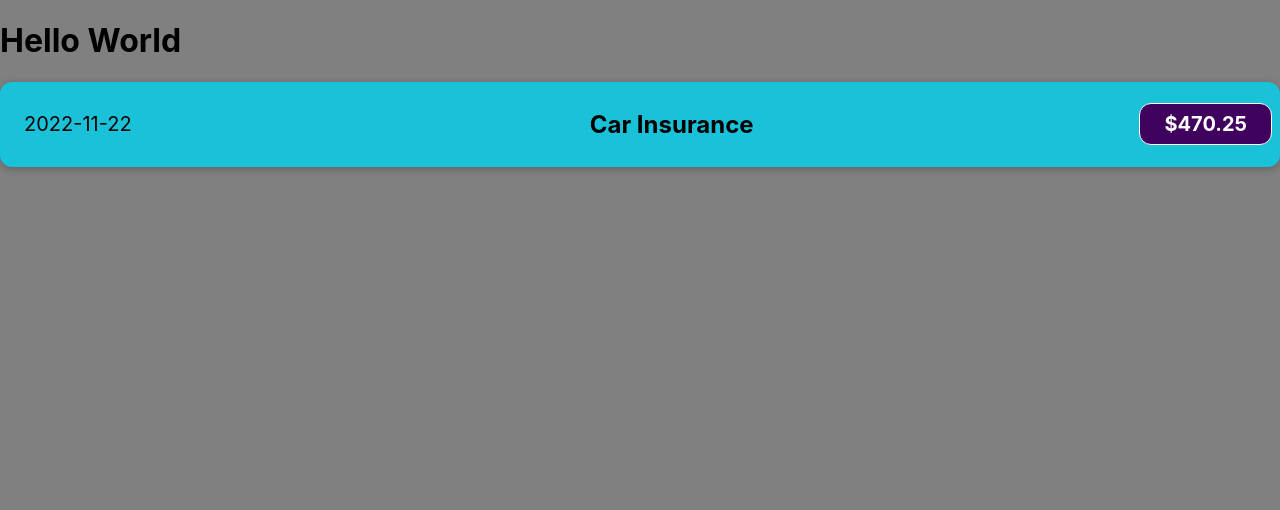
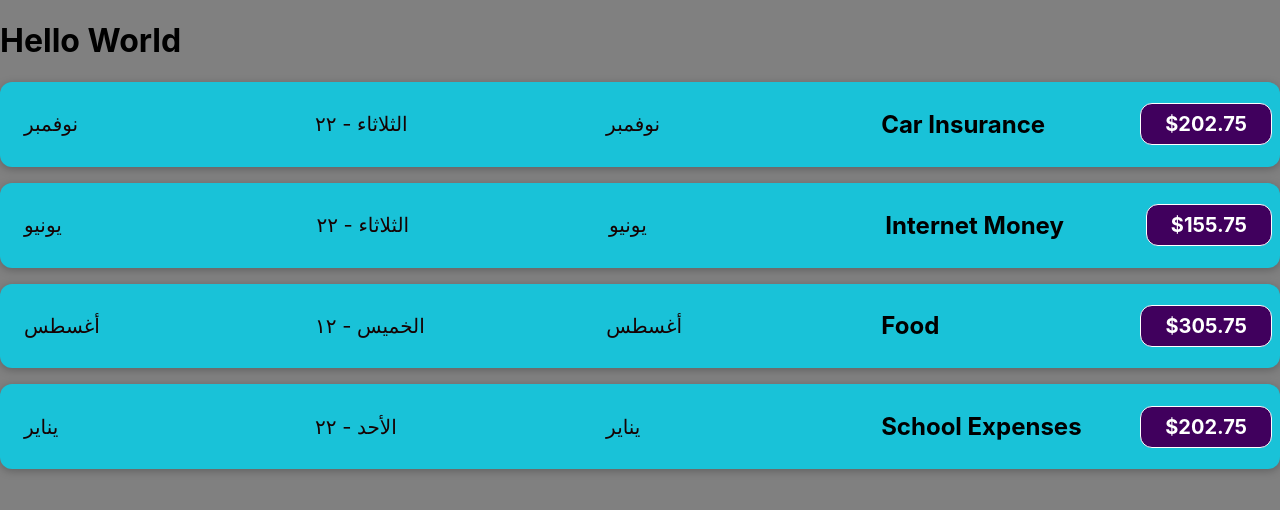
Before and after one commit to Ezz-Ashraf/Expense-tracker, a React (Create React App) app: page / in a window 1280 px wide. Shown: the top 510 px of the page. Built offline with nearby package versions, Linux system fonts and the light colour scheme.

Commit message:
Dynamic data added

```diff
--- a/src/App.js
+++ b/src/App.js
@@ -1,10 +1,39 @@
 import ExpenseItem from './components/ExpenseItem'
 
 function App() {
+  const expenses = [
+    {
+      id:'e1',
+      date:new Date(2022,10,22),
+      description:'Car Insurance',
+      price:202.75
+    },
+    {
+      id:'e2',
+      date:new Date(2021,5,22),
+      description:'Internet Money',
+      price:155.75
+    },
+    {
+      id:'e3',
+      date:new Date(2021,7,12),
+      description:'Food',
+      price:305.75
+    },
+    {
+      id:'e4',
+      date:new Date(2023,0,22),
+      description:'School Expenses',
+      price:202.75
+    }
+  ]
   return (
     <div>
  <h1>Hello World</h1>
- <ExpenseItem></ExpenseItem>
+ <ExpenseItem date = {expenses[0].date} id={expenses[0].id}description ={expenses[0].description} price ={expenses[0].price}></ExpenseItem>
+ <ExpenseItem date =  {expenses[1].date} id= {expenses[1].id} description = {expenses[1].description} price = {expenses[1].price}></ExpenseItem>
+ <ExpenseItem  date = {expenses[2].date} id ={expenses[2].id} description = {expenses[2].description} price = {expenses[2].price}></ExpenseItem>
+ <ExpenseItem  date ={expenses[3].date} id = {expenses[3].id} description = {expenses[3].description} price = {expenses[3].price}></ExpenseItem>
   </div>
   );
 }
--- a/src/components/ExpenseItem.js
+++ b/src/components/ExpenseItem.js
@@ -1,11 +1,15 @@
 import './ExpenseItem.css'
 
-function ExpenseItem() {
-    const itemDate = new Date(2022,10,22)
-    const itemDescription = 'Car Insurance'
-    const price = 470.25
+function ExpenseItem(props) {
+    const month = props.date.toLocaleString('ar-EG',{month:'long'})
+    const dayOfWeek = props.date.toLocaleString('ar-EG',{weekday:'long'})
+    const dayOfMonth = props.date.toLocaleString('ar-EG',{day:'numeric'})
+    const itemDescription = props.description
+    const price =props.price
     return (<div className='Expense-Item-Container'>
-    <div className='Expense-Item-Date'>{itemDate.toISOString().slice(0,10)}</div>
+    <div className='Expense-Item-Date'>{month}</div>
+    <div className='Expense-Item-Date'>{dayOfWeek  +" - "+dayOfMonth}</div>
+    <div className='Expense-Item-Date'>{month}</div>
     <h2 className='Expense-Item-Description'>{itemDescription}</h2>
     <div className='Expense-Item-Price'>${price}</div>
         </div>
```
